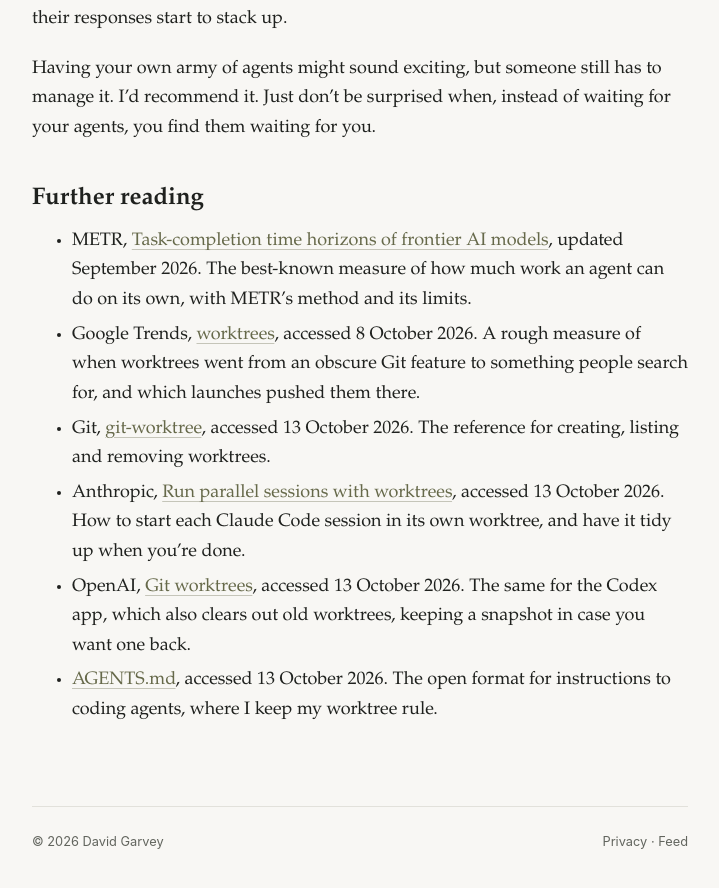
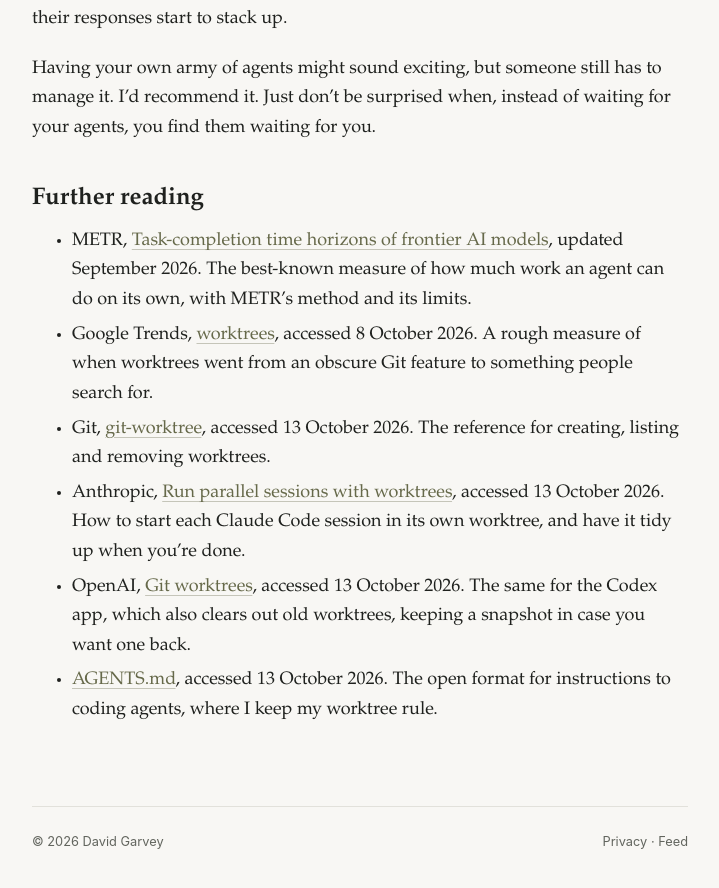
Before and after one commit to davegarvey/davegarvey.github.io, a Jekyll site: the page built from _posts/2026-10-13-worktrees-for-impatient-people.md, in a window 1280 px wide and 900 px high, scrolled down 3472 px. Shown: the top 888 px of the window, without its empty margins (280-999 px from the left). Built offline with Jekyll 4.4.1, drawn with Linux system fonts in a browser that asks for light colours.

Commit message:
Tighten worktrees search trend note

```diff
--- a/_posts/2026-10-13-worktrees-for-impatient-people.md
+++ b/_posts/2026-10-13-worktrees-for-impatient-people.md
@@ -75,7 +75,7 @@
 ## Further reading
 
 - METR, [Task-completion time horizons of frontier AI models](https://metr.org/time-horizons/), updated September 2026. The best-known measure of how much work an agent can do on its own, with METR's method and its limits.
-- Google Trends, [worktrees](https://trends.google.com/trends/explore?date=today%205-y&q=worktrees), accessed 8 October 2026. A rough measure of when worktrees went from an obscure Git feature to something people search for, and which launches pushed them there.
+- Google Trends, [worktrees](https://trends.google.com/trends/explore?date=today%205-y&q=worktrees), accessed 8 October 2026. A rough measure of when worktrees went from an obscure Git feature to something people search for.
 - Git, [git-worktree](https://git-scm.com/docs/git-worktree), accessed 13 October 2026. The reference for creating, listing and removing worktrees.
 - Anthropic, [Run parallel sessions with worktrees](https://code.claude.com/docs/en/worktrees), accessed 13 October 2026. How to start each Claude Code session in its own worktree, and have it tidy up when you're done.
 - OpenAI, [Git worktrees](https://learn.chatgpt.com/docs/environments/git-worktrees), accessed 13 October 2026. The same for the Codex app, which also clears out old worktrees, keeping a snapshot in case you want one back.
```
